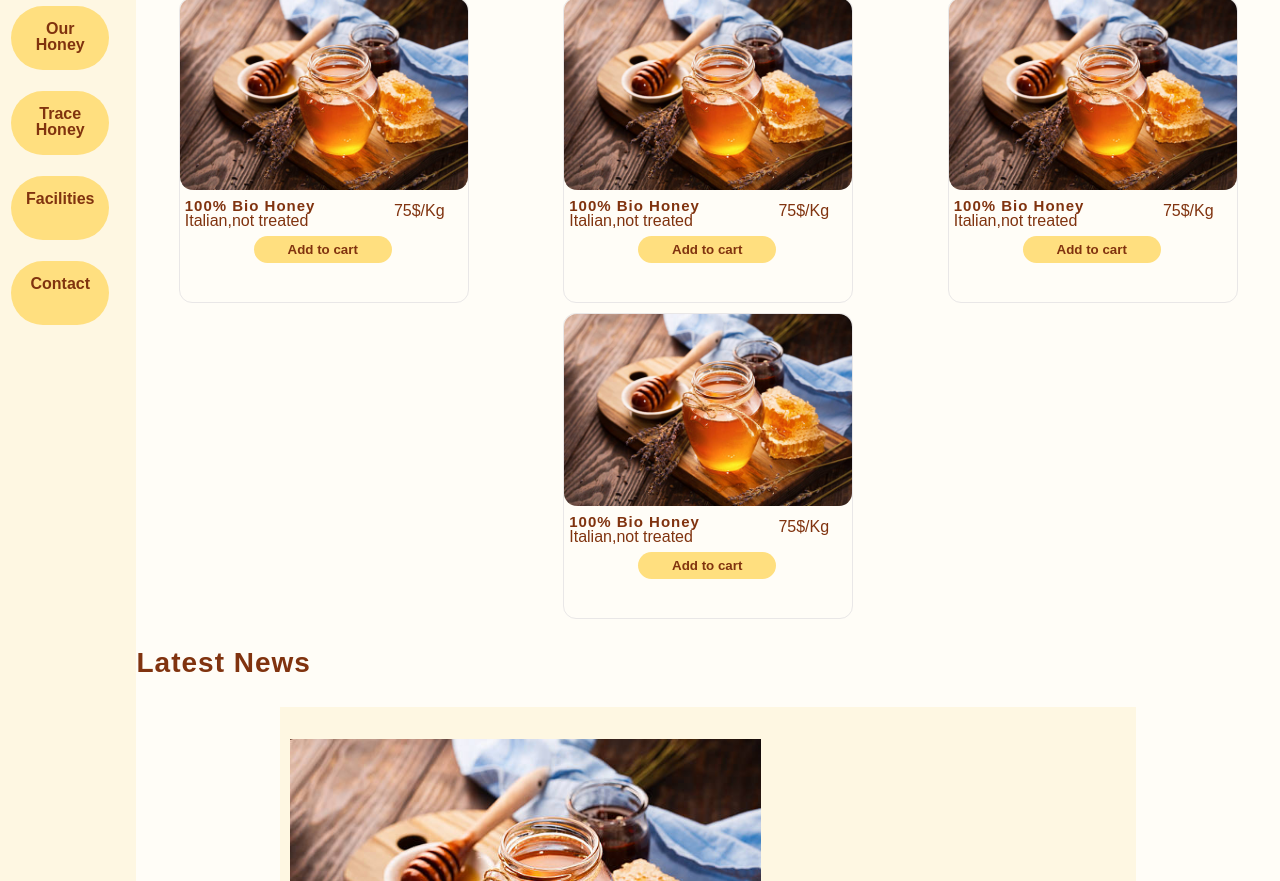
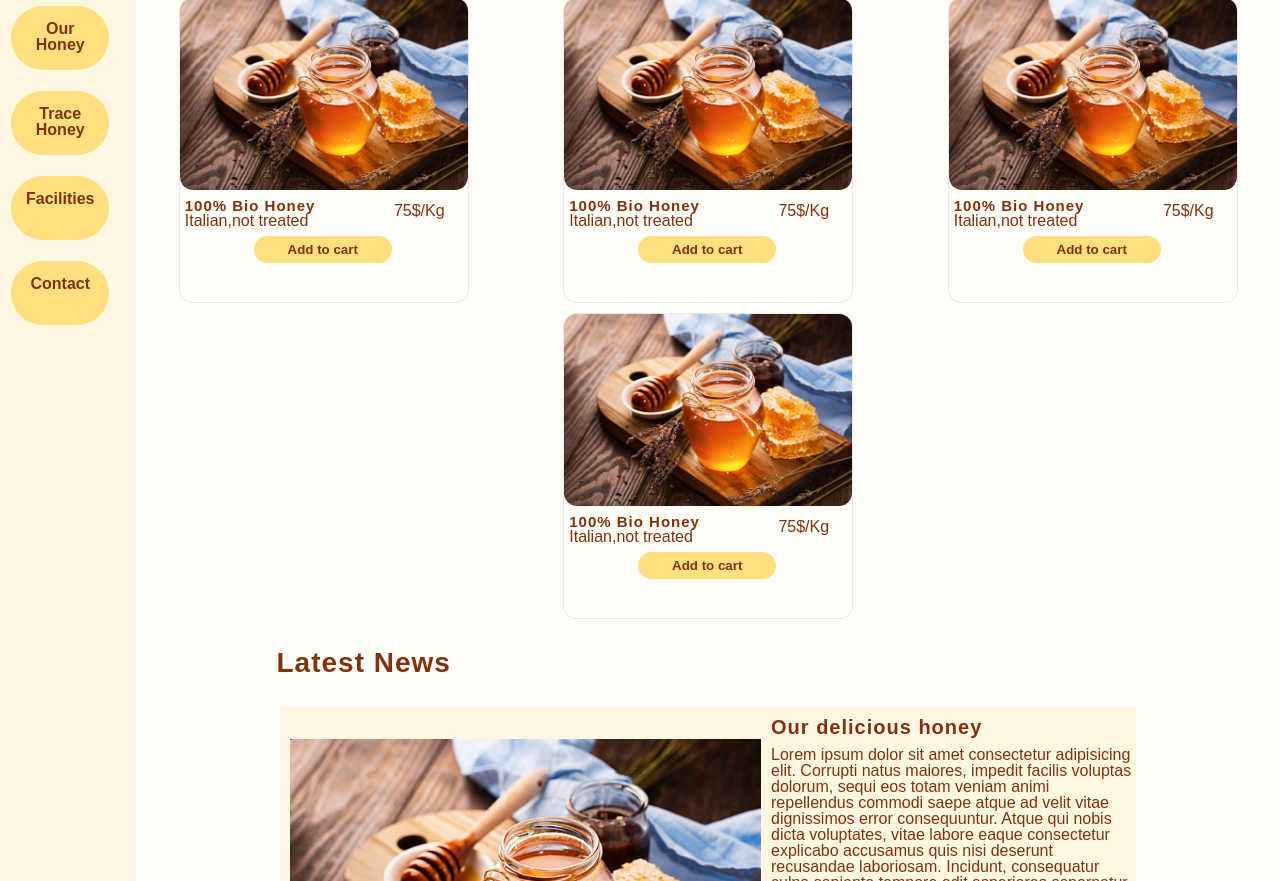
Before and after one commit to Andrea-LaVentura75/S5-L3-Flexbox, a plain HTML site: page index.html in a window 1280 px wide. Shown: the part 71-952 px from the top of the page. Drawn offline with Linux system fonts and the light colour scheme.

Commit message:
second-commit

```diff
--- a/assets/style.css
+++ b/assets/style.css
@@ -231,9 +231,9 @@
     letter-spacing: 1px;
     font-weight: bold;
     color: #80330f;
-    text-align: center;
+    text-align: left;
     padding-block: 30px;
-    padding-right: 14em;
+    padding-inline: 5em;
   }
   .articolo {
     display: flex;
@@ -245,9 +245,8 @@
     letter-spacing: 1px;
     font-weight: bold;
     color: #80330f;
-    text-align: center;
+    text-align: left;
     padding-block: 10px;
-    padding-right: 17em;
   }
   .articolo p {
     color: #80330f;
@@ -371,22 +370,26 @@
   }
   h2 {
     font-size: 28px;
+    letter-spacing: 1px;
+    font-weight: bold;
+    color: #80330f;
     text-align: left;
-    padding-right: 0;
+    padding-block: 30px;
+    padding-inline: 5em;
   }
   .articolo {
     display: flex;
     background-color: #fef7e2;
     margin-bottom: 20px;
+    flex-direction: row;
   }
   .articolo h3 {
     font-size: 20px;
     letter-spacing: 1px;
     font-weight: bold;
     color: #80330f;
-    text-align: center;
+    text-align: left;
     padding-block: 10px;
-    padding-right: 17em;
   }
   .articolo p {
     color: #80330f;
```
